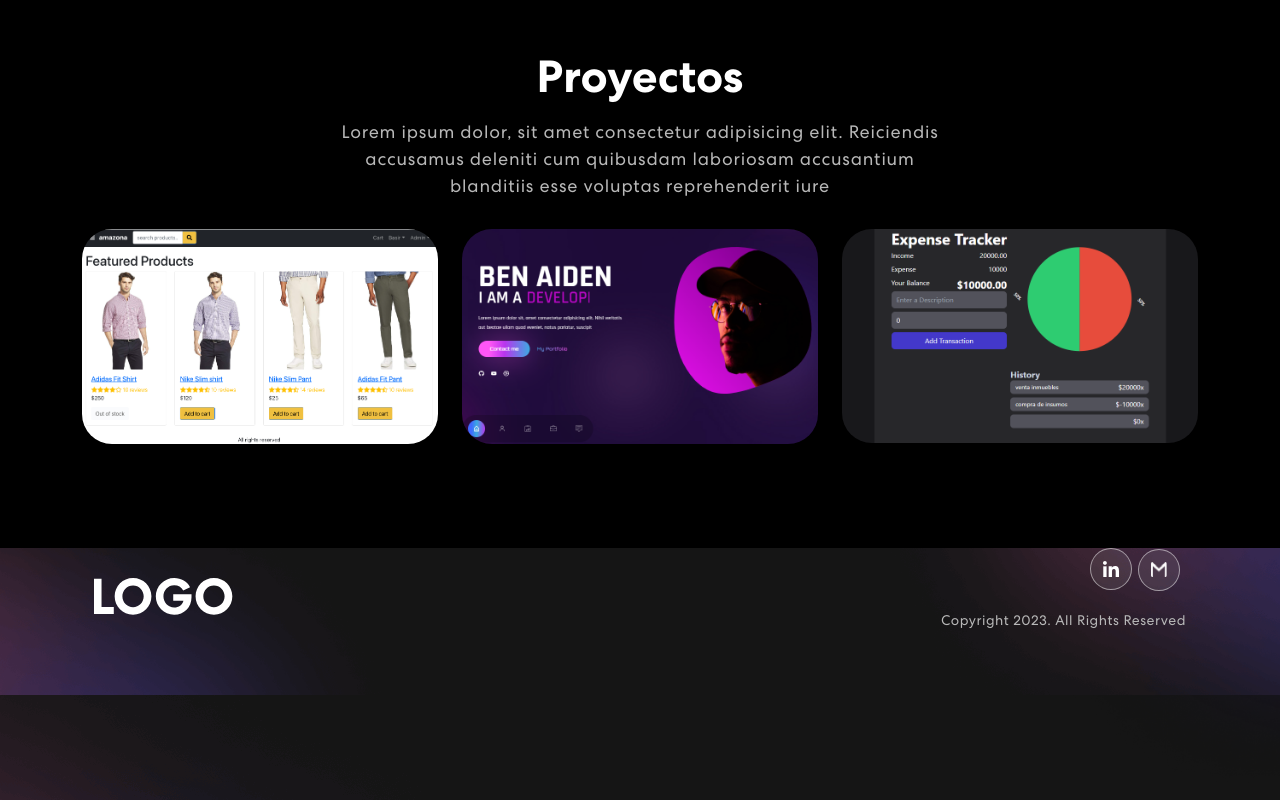
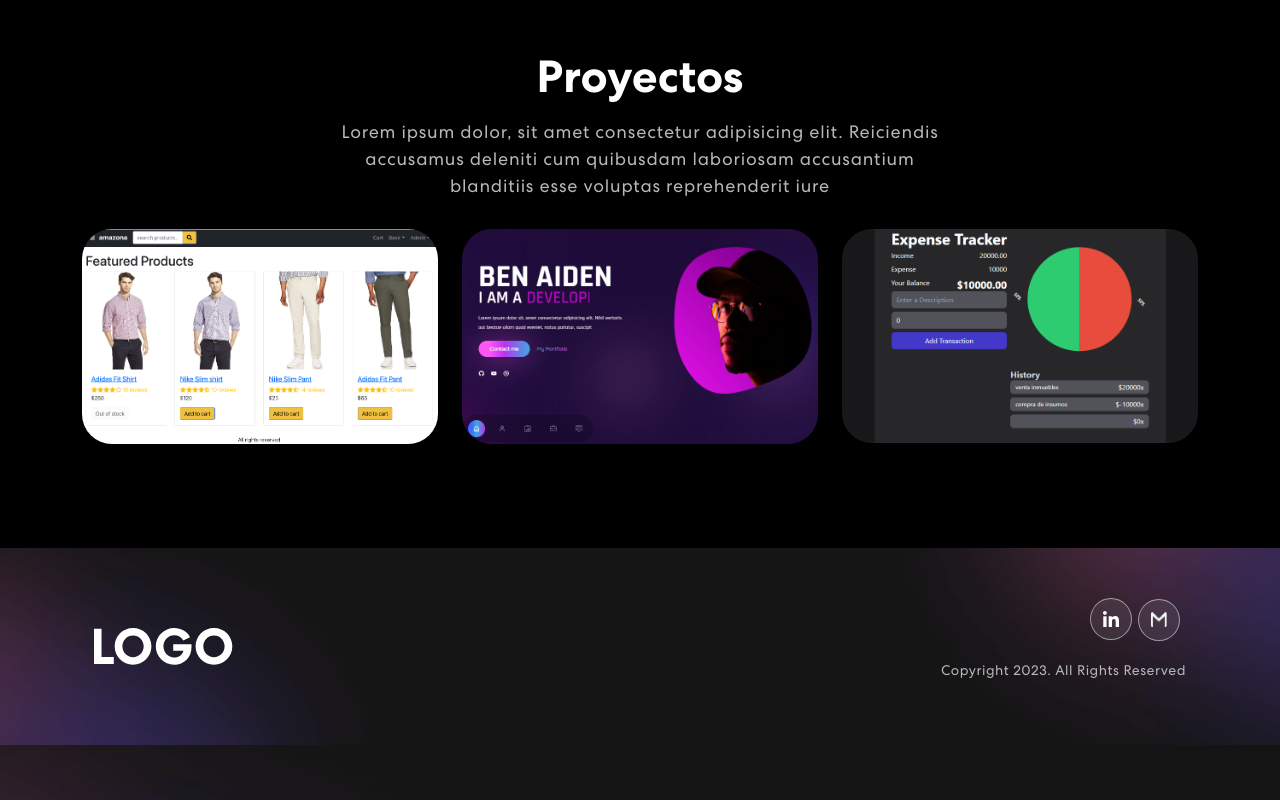
Before and after one commit to CarlosD-1699/portfolio-web, a React (Vite) app: page / in a window 1280 px wide. Shown: the part 1270-2070 px from the top of the page. Built offline with nearby package versions, Linux system fonts and the light colour scheme.

Commit message:
style: added padding top to footer

```diff
--- a/src/components/Footer/Footer.css
+++ b/src/components/Footer/Footer.css
@@ -1,6 +1,6 @@
 /************ Footer Css ************/
 .footer {
-  padding: 0 0 50px 0;
+  padding: 50px 0 50px 0;
   background-image: url("../../assets/img/footer-bg.png");
   background-position: center center;
   background-size: cover;
```
